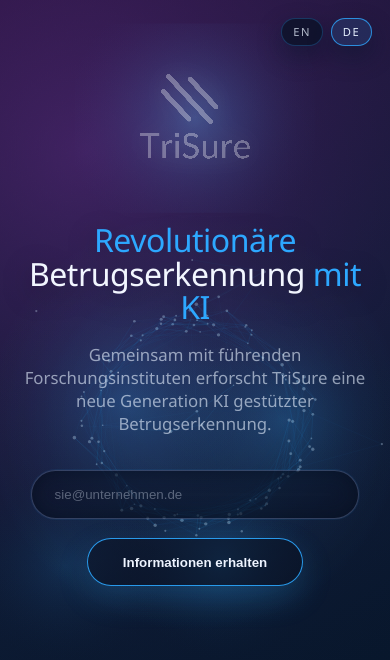
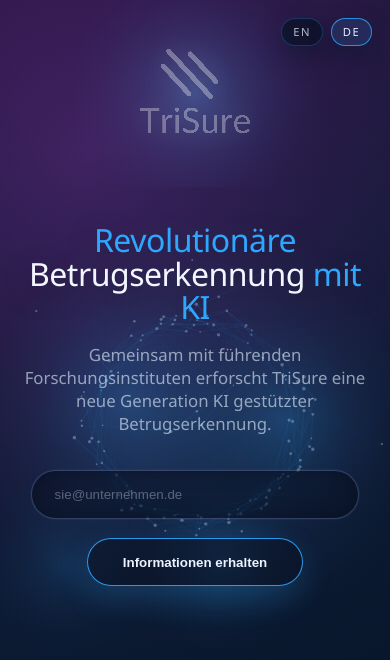
Before and after one commit to Julian-coder28/TriSure_website, a plain HTML site: page index.html in a window 390 px wide. Drawn offline with Linux system fonts and the light colour scheme; animation ran at ten frames a second.

Commit message:
Add files via upload

```diff
--- a/index.html
+++ b/index.html
@@ -293,7 +293,7 @@ button:active {
 body.is-mobile main {
   position: relative;
   min-height: 100vh;
-  padding-top: 12vh;
+  padding-top: 20vh;
   padding-bottom: 14vh;
 }
 body.is-mobile .hero {
@@ -593,11 +593,11 @@ body.is-mobile #noise {
     const height = width / ratio;
     const driftX = 0;
     const driftY = 0;
-    const parallaxScale = isNarrow ? 0.05 : 0.22;
-    const baseY = isNarrow ? 0.14 : 0.26;
+    const parallaxScale = isNarrow ? 0.04 : 0.22;
+    const baseY = isNarrow ? 0.11 : 0.26;
     const px = state.w * 0.5 + parallax.x * state.w * parallaxScale + driftX;
     const unclampedPy = state.h * baseY + parallax.y * state.h * (parallaxScale * 0.8) + driftY;
-    const py = isNarrow ? clamp(unclampedPy, state.h * 0.07, state.h * 0.18) : unclampedPy;
+    const py = isNarrow ? clamp(unclampedPy, state.h * 0.05, state.h * 0.15) : unclampedPy;
     const alpha = 0.32;
     state.logo = { x: px, y: py, r: Math.max(width, height) * 0.45 };
 
```
